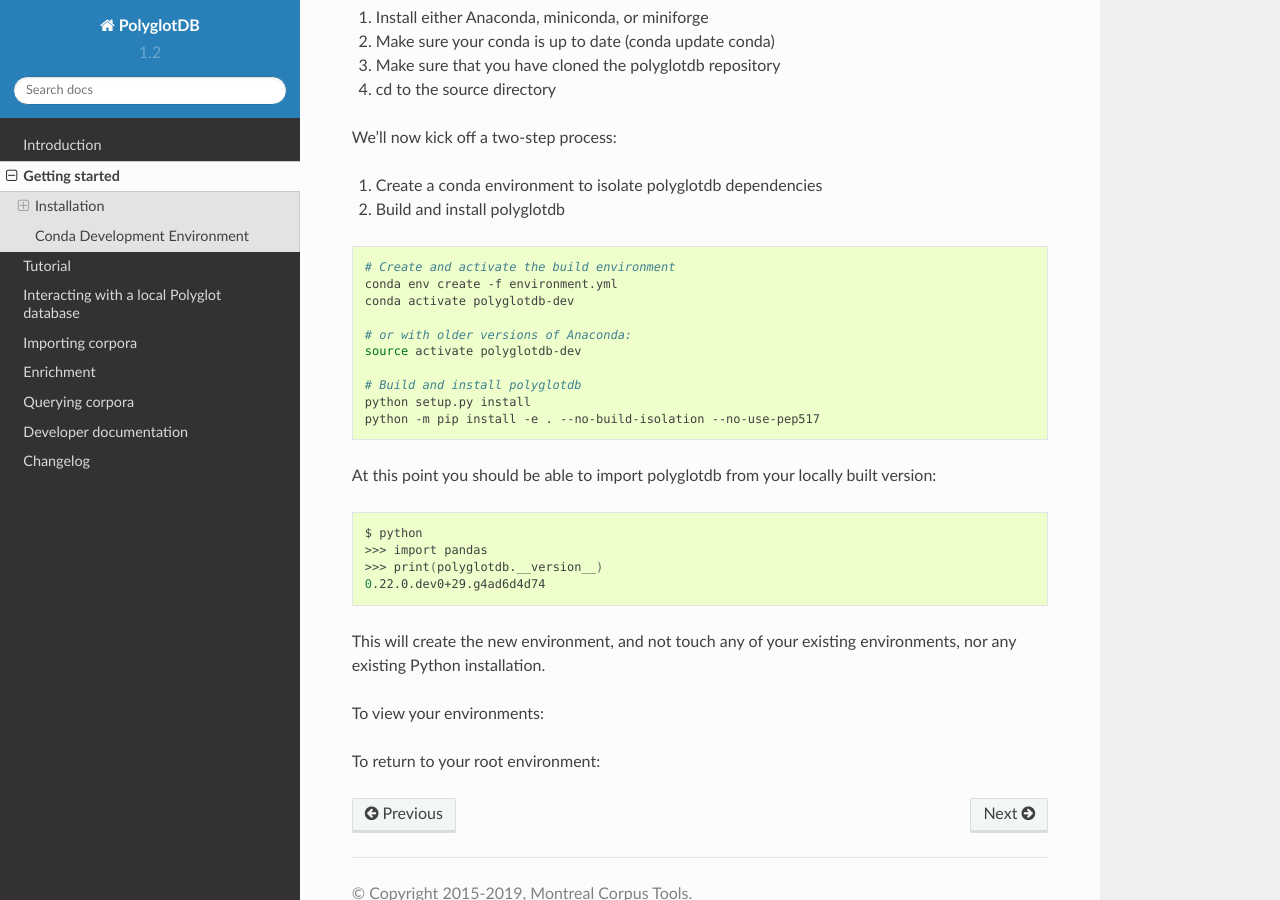
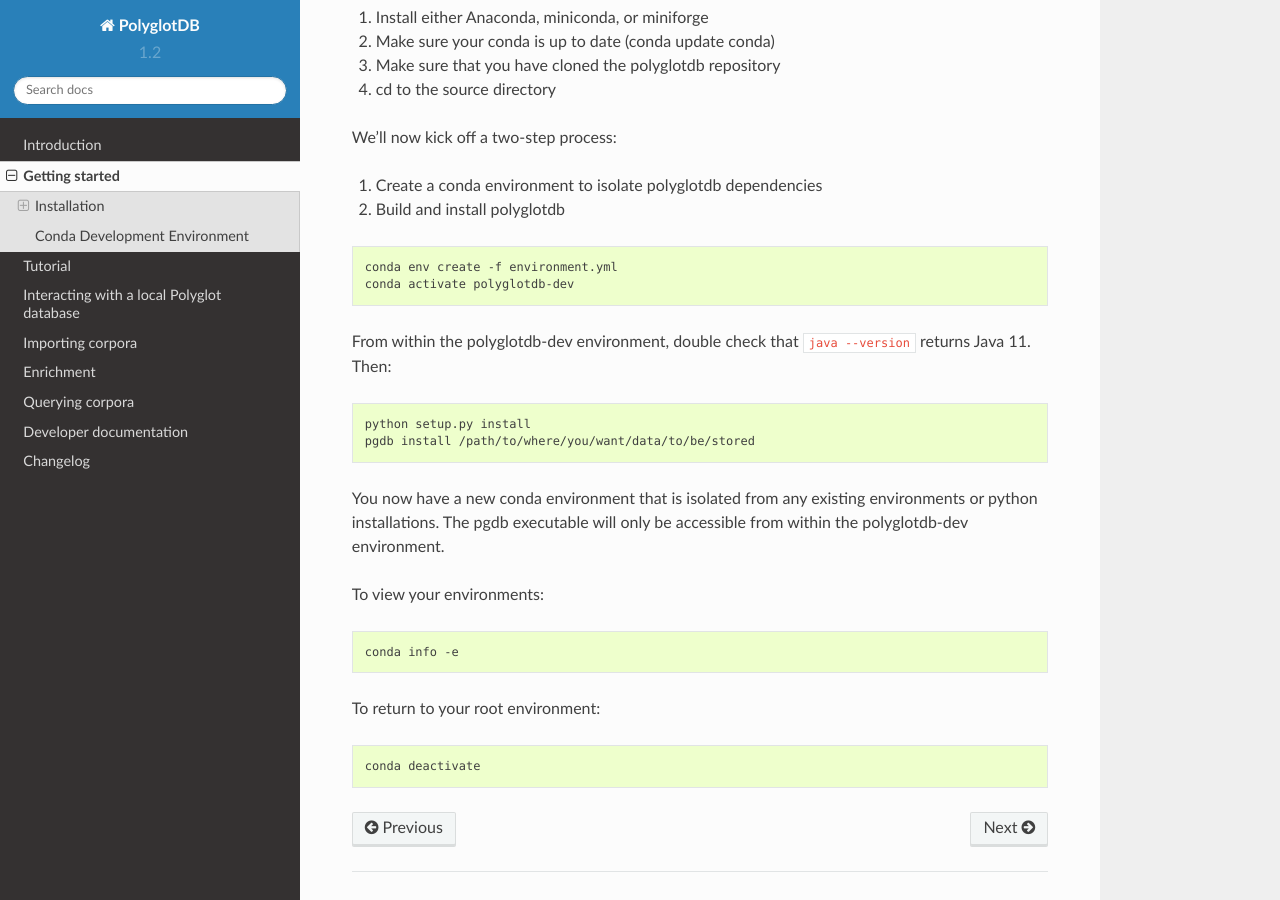
Before and after one commit to MontrealCorpusTools/PolyglotDB, a Sphinx documentation site: the page built from docs/source/getting_started.rst, in a window 1280 px wide and 900 px high, scrolled down 2531 px. Built offline with Sphinx 7.4.7 and the Read the Docs theme 2.0.0, drawn with Linux system fonts in a browser that asks for light colours.

Commit message:
updated installation instructions

```diff
--- a/docs/source/getting_started.rst
+++ b/docs/source/getting_started.rst
@@ -122,34 +122,26 @@
 
 .. code-block:: bash
 
-    # Create and activate the build environment
     conda env create -f environment.yml
     conda activate polyglotdb-dev
 
-    # or with older versions of Anaconda:
-    source activate polyglotdb-dev
-
-    # Build and install polyglotdb
-    python setup.py install
-    python -m pip install -e . --no-build-isolation --no-use-pep517
-
-At this point you should be able to import polyglotdb from your locally built version:
+From within the polyglotdb-dev environment, double check that ``java --version`` returns Java 11. Then:
 
 .. code-block:: bash
 
-    $ python
-    >>> import pandas
-    >>> print(polyglotdb.__version__)
-    0.22.0.dev0+29.g4ad6d4d74
+    python setup.py install
+    pgdb install /path/to/where/you/want/data/to/be/stored
 
-This will create the new environment, and not touch any of your existing environments, nor any existing Python installation.
+You now have a new conda environment that is isolated from any existing environments or python installations. The pgdb executable will only be accessible from within the polyglotdb-dev environment.
 
 To view your environments:
 
 .. code-block:: bash
+
     conda info -e
 
 To return to your root environment:
 
 .. code-block:: bash
+
     conda deactivate
```
